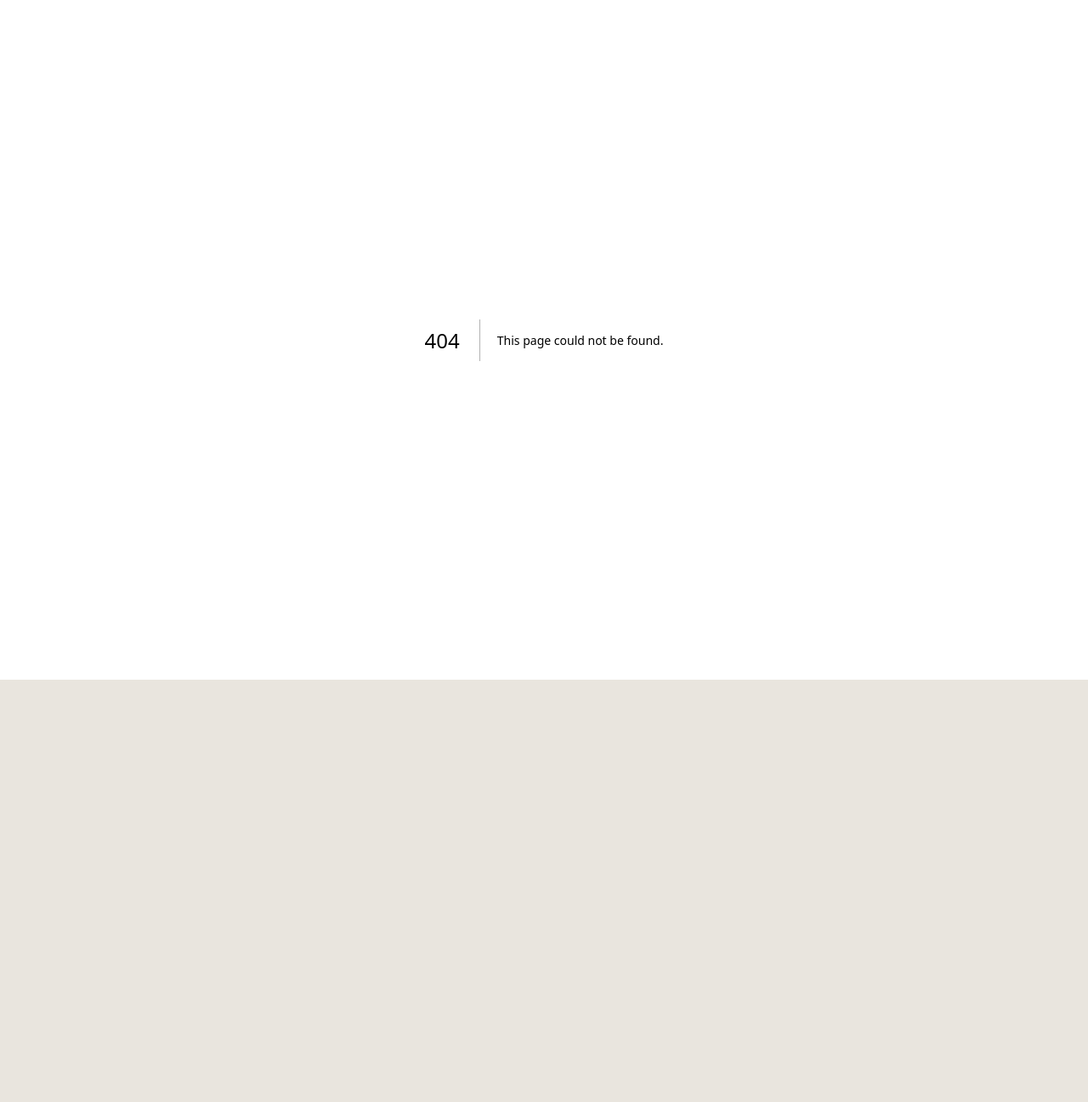
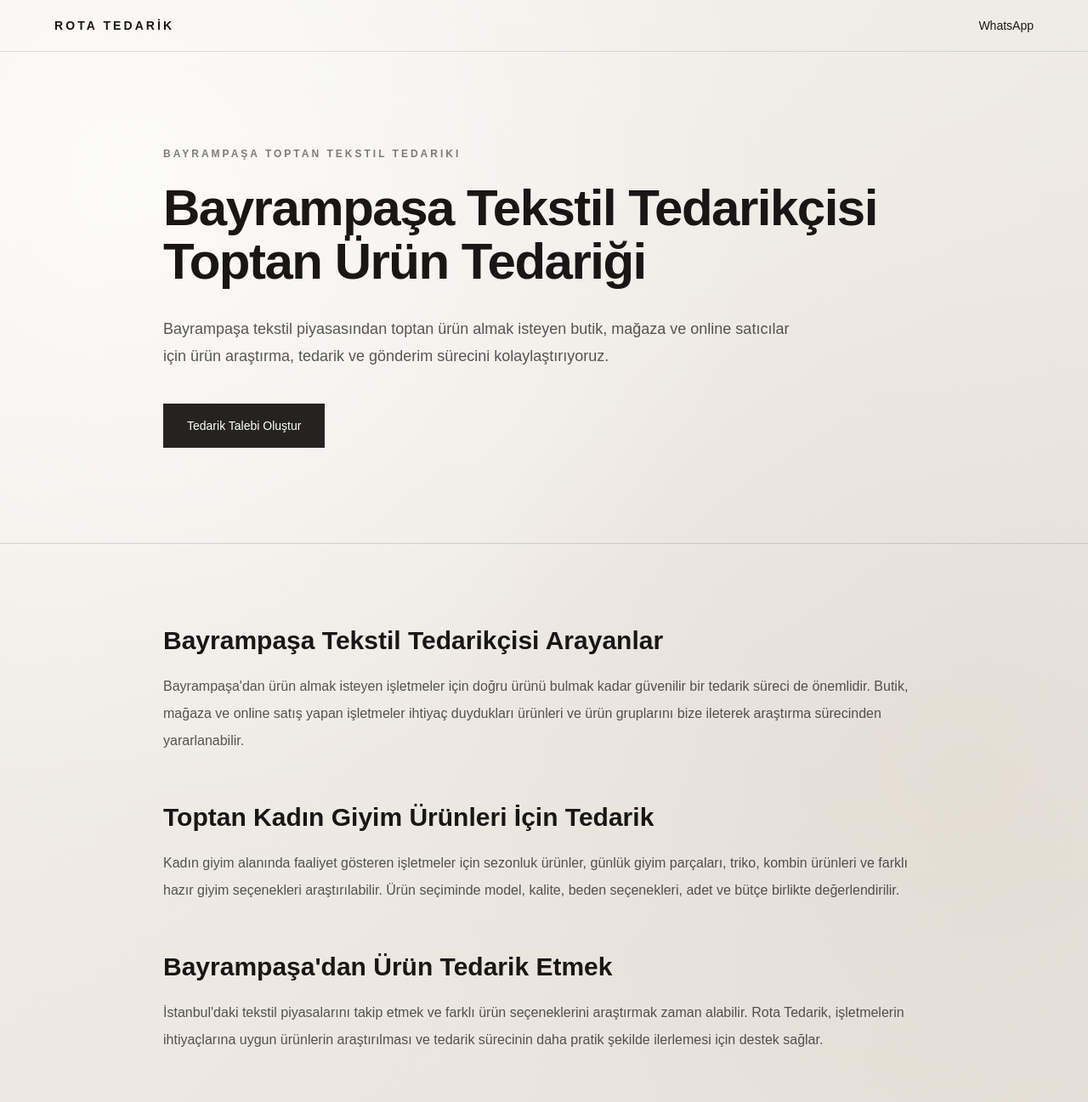
Before and after one commit to sudesolmaz1412/merternedarik, a Next.js app: page /blog/bayrampasa-tekstil-tedarikcisi in a window 1280 px wide. Before the commit this address had no page. Shown: the top 1297 px of the page at 85% size. Before the commit the page ends 800 px from the top, so only its background shows below. Built offline with nearby package versions, Linux system fonts and the light colour scheme.

Commit message:
Bayrampasa tekstil tedarikcisi SEO sayfasi eklendi

```diff
--- /dev/null
+++ b/app/blog/bayrampasa-tekstil-tedarikcisi/page.tsx
@@ -0,0 +1,229 @@
+import type { Metadata } from "next";
+import Link from "next/link";
+
+export const metadata: Metadata = {
+  title: "Bayrampaşa Tekstil Tedarikçisi | Toptan Ürün Tedariği",
+  description:
+    "Bayrampaşa tekstil tedarikçisi arayan butik, mağaza ve online satıcılar için toptan kadın giyim ve tekstil ürünleri tedariki. Rota Tedarik ile ürün araştırma ve tedarik sürecinizi kolaylaştırın.",
+  alternates: {
+    canonical:
+      "https://www.merterdentedarik.com/blog/bayrampasa-tekstil-tedarikcisi",
+  },
+};
+
+export default function BayrampasaTekstilTedarikcisiPage() {
+  return (
+    <main className="min-h-screen bg-[#f5f2ed] text-[#181716]">
+      <header className="border-b border-black/10 px-6 py-5 md:px-10">
+        <div className="mx-auto flex max-w-6xl items-center justify-between">
+          <Link
+            href="/"
+            className="text-sm font-semibold tracking-[0.22em]"
+          >
+            ROTA TEDARİK
+          </Link>
+
+          <a
+            href="https://wa.me/905324975361"
+            target="_blank"
+            rel="noopener noreferrer"
+            className="text-sm font-medium"
+          >
+            WhatsApp
+          </a>
+        </div>
+      </header>
+
+      <section className="px-6 py-20 md:px-10 md:py-28">
+        <div className="mx-auto max-w-4xl">
+          <p className="mb-6 text-xs font-semibold uppercase tracking-[0.25em] text-black/50">
+            Bayrampaşa Toptan Tekstil Tedariki
+          </p>
+
+          <h1 className="max-w-4xl text-4xl font-semibold leading-[1.05] tracking-tight md:text-6xl">
+            Bayrampaşa Tekstil Tedarikçisi
+            <br />
+            Toptan Ürün Tedariği
+          </h1>
+
+          <p className="mt-8 max-w-3xl text-lg leading-8 text-black/65">
+            Bayrampaşa tekstil piyasasından toptan ürün almak isteyen
+            butik, mağaza ve online satıcılar için ürün araştırma,
+            tedarik ve gönderim sürecini kolaylaştırıyoruz.
+          </p>
+
+          <a
+            href="https://wa.me/905324975361"
+            target="_blank"
+            rel="noopener noreferrer"
+            className="mt-10 inline-flex bg-[#242321] px-7 py-4 text-sm font-medium text-white"
+          >
+            Tedarik Talebi Oluştur
+          </a>
+        </div>
+      </section>
+
+      <section className="border-t border-black/10 px-6 py-16 md:px-10 md:py-24">
+        <div className="mx-auto max-w-4xl space-y-14">
+          <article>
+            <h2 className="text-2xl font-semibold md:text-3xl">
+              Bayrampaşa Tekstil Tedarikçisi Arayanlar
+            </h2>
+            <p className="mt-5 text-base leading-8 text-black/65">
+              Bayrampaşa'dan ürün almak isteyen işletmeler için doğru
+              ürünü bulmak kadar güvenilir bir tedarik süreci de
+              önemlidir. Butik, mağaza ve online satış yapan işletmeler
+              ihtiyaç duydukları ürünleri ve ürün gruplarını bize
+              ileterek araştırma sürecinden yararlanabilir.
+            </p>
+          </article>
+
+          <article>
+            <h2 className="text-2xl font-semibold md:text-3xl">
+              Toptan Kadın Giyim Ürünleri İçin Tedarik
+            </h2>
+            <p className="mt-5 text-base leading-8 text-black/65">
+              Kadın giyim alanında faaliyet gösteren işletmeler için
+              sezonluk ürünler, günlük giyim parçaları, triko,
+              kombin ürünleri ve farklı hazır giyim seçenekleri
+              araştırılabilir. Ürün seçiminde model, kalite, beden
+              seçenekleri, adet ve bütçe birlikte değerlendirilir.
+            </p>
+          </article>
+
+          <article>
+            <h2 className="text-2xl font-semibold md:text-3xl">
+              Bayrampaşa'dan Ürün Tedarik Etmek
+            </h2>
+            <p className="mt-5 text-base leading-8 text-black/65">
+              İstanbul'daki tekstil piyasalarını takip etmek ve farklı
+              ürün seçeneklerini araştırmak zaman alabilir. Rota
+              Tedarik, işletmelerin ihtiyaçlarına uygun ürünlerin
+              araştırılması ve tedarik sürecinin daha pratik şekilde
+              ilerlemesi için destek sağlar.
+            </p>
+          </article>
+
+          <article>
+            <h2 className="text-2xl font-semibold md:text-3xl">
+              İstanbul Dışından Bayrampaşa'dan Mal Almak
+            </h2>
+            <p className="mt-5 text-base leading-8 text-black/65">
+              İstanbul dışında bulunan butik ve online satıcılar da
+              Bayrampaşa tekstil piyasasından ürün tedarik etmek için
+              bizimle iletişime geçebilir. Mağazanız veya online
+              satış kanalınız için aradığınız ürün grubunu belirtmeniz
+              yeterlidir.
+            </p>
+          </article>
+
+          <article>
+            <h2 className="text-2xl font-semibold md:text-3xl">
+              Bayrampaşa Tekstil Tedarik Süreci
+            </h2>
+
+            <div className="mt-6 space-y-6">
+              <div>
+                <h3 className="font-semibold">
+                  01 — Ürün İhtiyacınızı İletin
+                </h3>
+                <p className="mt-2 leading-7 text-black/65">
+                  Hangi ürünleri aradığınızı, yaklaşık adet ve bütçe
+                  beklentinizi WhatsApp üzerinden paylaşabilirsiniz.
+                </p>
+              </div>
+
+              <div>
+                <h3 className="font-semibold">
+                  02 — Piyasada Araştıralım
+                </h3>
+                <p className="mt-2 leading-7 text-black/65">
+                  Talebinize uygun ürün ve tedarik seçeneklerini
+                  İstanbul tekstil piyasasında araştırıyoruz.
+                </p>
+              </div>
+
+              <div>
+                <h3 className="font-semibold">
+                  03 — Tedarik Sürecini İlerletelim
+                </h3>
+                <p className="mt-2 leading-7 text-black/65">
+                  Uygun ürün belirlendikten sonra tedarik ve gönderim
+                  sürecinin ilerlemesine yardımcı oluyoruz.
+                </p>
+              </div>
+            </div>
+          </article>
+
+          <article>
+            <h2 className="text-2xl font-semibold md:text-3xl">
+              Neden Rota Tedarik?
+            </h2>
+            <p className="mt-5 text-base leading-8 text-black/65">
+              Rota Tedarik'in amacı işletmelerin İstanbul'daki tekstil
+              piyasalarından ürün bulma sürecini kolaylaştırmaktır.
+              Sadece tek bir bölgeye bağlı kalmadan talebe göre farklı
+              ürün ve tedarik seçeneklerini araştırarak işletmelere
+              daha pratik bir tedarik süreci sunuyoruz.
+            </p>
+          </article>
+
+          <article className="border-t border-black/10 pt-12">
+            <h2 className="text-2xl font-semibold md:text-3xl">
+              Bayrampaşa Tekstil Tedarikçisi Arıyorsanız
+            </h2>
+
+            <p className="mt-5 leading-8 text-black/65">
+              Bayrampaşa'dan toptan kadın giyim veya tekstil ürünü
+              almak istiyorsanız aradığınız ürünleri bize iletin.
+              Ürün grubunuzu, adet ihtiyacınızı ve varsa özel
+              beklentilerinizi paylaşarak tedarik sürecini
+              başlatabilirsiniz.
+            </p>
+
+            <div className="mt-7 flex flex-wrap gap-4">
+              <a
+                href="https://wa.me/905324975361"
+                target="_blank"
+                rel="noopener noreferrer"
+                className="bg-[#242321] px-6 py-3 text-sm font-medium text-white"
+              >
+                WhatsApp'tan Yaz
+              </a>
+
+              <a
+                href="tel:+905324975361"
+                className="border border-black/20 px-6 py-3 text-sm font-medium"
+              >
+                0532 497 53 61
+              </a>
+            </div>
+          </article>
+
+          <div className="border-t border-black/10 pt-8 space-y-4">
+            <Link
+              href="/blog/bayrampasa-tekstil"
+              className="block text-sm font-medium underline underline-offset-4"
+            >
+              Bayrampaşa Tekstil →
+            </Link>
+
+            <Link
+              href="/blog/bayrampasadan-mal-almak-istiyorum"
+              className="block text-sm font-medium underline underline-offset-4"
+            >
+              Bayrampaşa'dan Mal Almak İstiyorum →
+            </Link>
+          </div>
+        </div>
+      </section>
+
+      <footer className="border-t border-black/10 px-6 py-10 md:px-10">
+        <div className="mx-auto max-w-4xl text-sm text-black/50">
+          Rota Tedarik — İstanbul tekstil piyasalarından Türkiye geneli
+          ürün tedariki.
+        </div>
+      </footer>
+    </main>
+  );
+}
--- a/app/sitemap.ts
+++ b/app/sitemap.ts
@@ -15,6 +15,7 @@ export default function sitemap(): MetadataRoute.Sitemap {
     "/blog/merter-kadin-giyim-tedarikcisi",
     "/blog/bayrampasadan-mal-almak-istiyorum",
     "/blog/bayrampasa-tekstil",
+    "/blog/bayrampasa-tekstil-tedarikcisi",
   ];
 
   return routes.map((route) => ({
```
